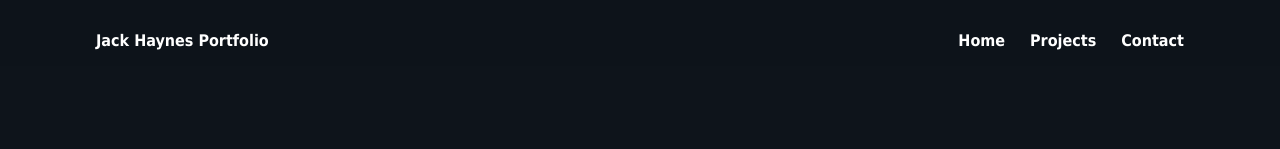
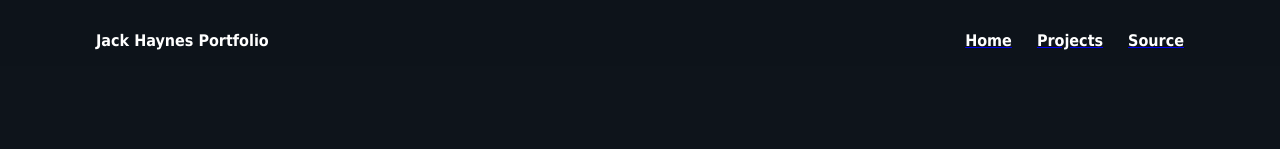
Before and after one commit to J-Haynes/portfolio, a React (Create React App) app: page / in a window 1280 px wide. Shown: the top 149 px of the page. Built offline with nearby package versions, Linux system fonts and the light colour scheme; the HTML template or start-up script is replaced by a standard one.

Commit message:
updates navbar to be functional, replaces contact with source

```diff
--- a/src/Components/Header.jsx
+++ b/src/Components/Header.jsx
@@ -8,7 +8,7 @@ export default function Header() {
   return (
     <>
       <FadeIn setDelay={0}>
-        <div className="title-div">
+        <div className="title-div" id="title">
           <h4 className="kiaora">
             Kia Ora! My name is <span className="red">Jack</span>
           </h4>
--- a/src/Components/Nav.jsx
+++ b/src/Components/Nav.jsx
@@ -7,9 +7,19 @@ export default function NavBar() {
         </div>
         <div className="nav-list">
           <ul>
-            <li>Home</li>
-            <li>Projects</li>
-            <li>Contact</li>
+            <a href="#title">
+              <li>Home</li>
+            </a>
+            <a href="#projects">
+              <li>Projects</li>
+            </a>
+            <a
+              href="https://github.com/J-Haynes/portfolio"
+              target="_blank"
+              rel="noreferrer"
+            >
+              <li>Source</li>
+            </a>
           </ul>
         </div>
       </div>
--- a/src/Components/Portfolio.jsx
+++ b/src/Components/Portfolio.jsx
@@ -9,7 +9,7 @@ const projects = data.projects
 export default function Portfolio() {
   return (
     <FadeIn setDelay={2}>
-      <div className="container">
+      <div className="container" id="projects">
         <div className="portfolio-div">
           {projects.map((project) => {
             return (
```
